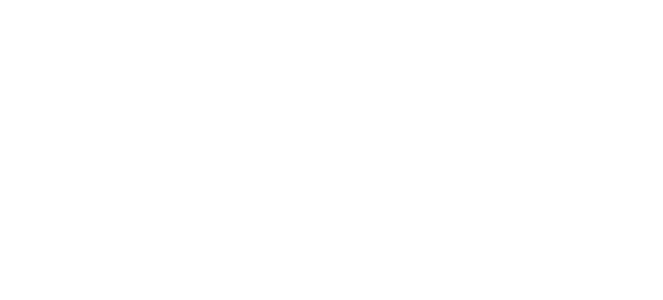
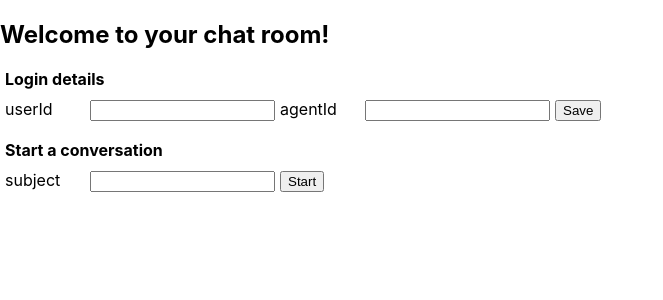
Before and after one commit to kmazi/customer_support_chat, a React (Create React App) app in the folder frontend/: page /user/chats in a window 1280 px wide. Before the commit this address had no page. Shown: the top 300 px of the page, without its empty margins (0-663 px from the left). Built offline with nearby package versions, Linux system fonts and the light colour scheme.

Commit message:
Design screen to start conversation

```diff
--- a/frontend/src/App.js
+++ b/frontend/src/App.js
@@ -1,10 +1,14 @@
 import { Routes, Route } from "react-router-dom";
+import UserChatRoom from "./components/agent/user/UserChatRoom";
 import Home from "./components/Home";
 
 function App() {
   return (
       <Routes>
         <Route path="/" element={<Home />} />
+        <Route path="/user/chats" element={<UserChatRoom />} />
+        <Route path="/conversations/incoming" element={<Home />} />
+        <Route path="/conversations/agent" element={<Home />} />
       </Routes>
   );
 }
--- a/frontend/src/components/Home.jsx
+++ b/frontend/src/components/Home.jsx
@@ -1,12 +1,22 @@
 import '../App.css';
 import { ErrorMessage, Field, Form, Formik } from 'formik';
 import { useState } from 'react';
+import ViewUsers from './agent/user/ViewUsers';
+import { Link } from 'react-router-dom';
 
 
 const Home = () => {
   const [res, setRes] = useState("");
+  const [users, setUsers] = useState([]);
 
-  async function handleSubmit (values, { setSubmitting }) {
+  async function fetchUsers() {
+    const res = await fetch('http://0.0.0.0:3001/user');
+    const users = await res.json();
+    console.log(users)
+    setUsers(users)
+  }
+
+  async function handleSubmit(values, { setSubmitting }) {
     values.roleId = Number(values.roleId)
 
     const resp = await fetch('http://0.0.0.0:3001/user', {
@@ -26,10 +36,11 @@ const Home = () => {
 
     <div>
 
-      <h1>Create Users</h1>
+      <div>
+
+        <h2>Create Users</h2>
 
         <Formik
-
           initialValues={{ name: '', phone: '', roleId: 1 }}
 
           validate={values => {
@@ -79,6 +90,20 @@ const Home = () => {
           )}
 
         </Formik>
+      </div>
+
+      <div>
+        <div style={{ minHeight: '360px' }}>
+          <h2>View Users</h2>
+          <ViewUsers users={users} />
+        </div>
+        <button onClick={fetchUsers} style={{ marginTop: '10px', marginBottom: '10px' }}>Fetch users</button>
+      </div>
+
+      <div>
+        <Link to={'/user/chats'}>Go to chat room</Link>
+        <Link to={'/conversations/incoming'} style={{ padding: '10px' }}>Incoming complaints</Link>
+      </div>
 
     </div>
 
--- /dev/null
+++ b/frontend/src/components/agent/user/UserChatRoom.jsx
@@ -0,0 +1,136 @@
+import { ErrorMessage, Field, Form, Formik } from "formik";
+import React from "react";
+import { useState } from "react";
+import ChatMessages from "../../common/ChatMessages";
+
+const UserChatRoom = () => {
+    const [newMessage, setNewMessage] = useState('');
+
+    const [userId, setUserId] = useState(null);
+    const [roleId, setAgentId] = useState(null);
+    const [detailUpdate, setDetailUpdate] = useState('');
+
+    const [convId, setConvId] = useState(0);
+    const [convStatus, setConvStatus] = useState('');
+
+    async function sendMessage(values, { setSubmitting }) {
+        const resp = await fetch('http://0.0.0.0:3001/message', {
+            method: 'POST',
+            headers: { 'Content-Type': 'application/json' },
+            body: JSON.stringify(values, null, 2)
+        });
+
+        setSubmitting(false);
+        const resVal = await resp.json();
+        if (resp.status === 400) {
+
+        } else {
+
+        }
+    }
+
+    function storeUserDetails(values, { setSubmitting }) {
+        setUserId(values.userId);
+        setAgentId(values.agentId);
+        setDetailUpdate(`Your information has been saved`);
+        setSubmitting(false);
+    }
+
+    async function createConversation(values, { setSubmitting }) {
+        values.customerId = userId;
+        const resp = await fetch('http://0.0.0.0:3001/conversation', {
+            method: 'POST',
+            headers: { 'Content-Type': 'application/json' },
+            body: JSON.stringify(values, null, 2)
+        });
+
+        setSubmitting(false);
+        if (resp.status === 400) {
+            setConvStatus('Please set the subject for discussion. Maybe you have not specified your user id.')
+            return {}
+        } else {
+            setConvStatus('You have successfully stared a conversation.')
+        }
+        const resVal = await resp.json();
+        return resVal
+    }
+
+    return (
+        <div>
+            <h2>Welcome to your chat room!</h2>
+            <div>
+                <h4 style={{margin: '5px', }}>Login details</h4>
+                <Formik initialValues={{ userId: '', agentId: ''}}
+                    validate={values => {
+                        const errors = {};
+                        return errors;
+                    }
+                    }
+                    onSubmit={storeUserDetails}>
+                    {
+                        ({ isSubmitting }) => (
+                            <Form>
+                                <div>
+                                    <div style={{ display: 'inline-block' }}>
+                                        <label htmlFor='userId' style={{ width: '80px', display: 'inline-block', margin: '5px' }}>userId</label>
+                                        <Field type="number" name="userId" />
+                                        <ErrorMessage name="userId" component="div" />
+                                    </div>
+                                    <div style={{ display: 'inline-block' }}>
+                                        <label htmlFor='agentId' style={{ width: '80px', display: 'inline-block', margin: '5px' }}>agentId</label>
+                                        <Field type="number" style={{display: 'inline-block', marginRight: '5px'}} name="agentId" />
+                                        <ErrorMessage name="agentId" component="div" />
+                                    </div>
+                                    <button type="submit" disabled={isSubmitting}>Save</button>
+                                </div>
+
+                            </Form>
+                        )
+                    }
+                </Formik>
+
+                <p>{detailUpdate}</p>
+
+                <h4 style={{margin: '5px', }}>Start a conversation</h4>
+                <Formik initialValues={{ subject: '' }}
+                    validate={values => {
+                        const errors = {};
+                        return errors;
+                    }
+                    }
+                    onSubmit={createConversation}>
+                        {
+                            ({ isSubmitting }) => (
+                                <div>
+                                    <Form>
+                                        <div style={{ display: 'inline-block' }}>
+                                            <label htmlFor='subject' style={{ width: '80px', display: 'inline-block', margin: '5px' }}>subject</label>
+                                            <Field type="text" style={{display: 'inline-block', marginRight: '5px'}} name="subject" />
+                                            <ErrorMessage name="subject" component="div" />
+                                        </div>
+                                        <button type="submit" disabled={isSubmitting}>Start</button>
+                                    </Form>
+                                    {convStatus}
+                                </div>
+                            )
+                        }
+                </Formik>
+            </div>
+            <ChatMessages />
+            <div>
+                <Formik
+                    initialValues={{ body: '' }}
+                    validate={values => {
+                        const errors = {};
+                        return errors;
+                    }
+                    }
+                    onSubmit={sendMessage}>
+
+                </Formik>
+            </div>
+        </div>
+    );
+};
+
+export default UserChatRoom;
--- a/frontend/src/components/agent/user/ViewUsers.jsx
+++ b/frontend/src/components/agent/user/ViewUsers.jsx
@@ -1,19 +1,34 @@
-import React, { Component } from "react";
-import '../../../App.css';
-import { Box, Heading, Container } from '@chakra-ui/react'
+import React from "react";
 
 
-class ViewUser extends Component {
-    render() {
+const ViewUsers = (props) => {
+    const mapResponse = props.users.map((val) => {
         return (
-            <Box bg='#f7fbfc' w='30%' p={4} color='rgb(22, 22, 87)'>
-                <Container>
-                    <Heading as='h3'>View User</Heading>
-                </Container>
-            </Box>
+            <tr key={val.id}>
+                <td>{val.id}</td>
+                <td>{val.name}</td>
+                <td>{val.phone}</td>
+                <td>{val.role.name}</td>
+            </tr>
+        );
+    });
+    return (
+        <div>
+            <table>
+                <thead>
+                    <tr>
+                        <th>Id</th>
+                        <th>Name</th>
+                        <th>Phone</th>
+                        <th>Role</th>
+                    </tr>
+                </thead>
+                <tbody>
+                    { mapResponse }
+                </tbody>
+            </table>
+        </div>
+    );
+};
 
-        );
-    }
-}
-
-export default ViewUser;
+export default ViewUsers;
--- /dev/null
+++ b/frontend/src/components/common/ChatMessages.jsx
@@ -0,0 +1,11 @@
+import React from "react";
+
+const ChatMessages = (props) => {
+    return (
+        <div>
+
+        </div>
+    );
+};
+
+export default ChatMessages;
```
Also changed, not shown: frontend/src/components/agent/user/CreateUser.jsx (deleted, +0 -27 lines). Lines whose indentation alone changed are shown as unchanged.
